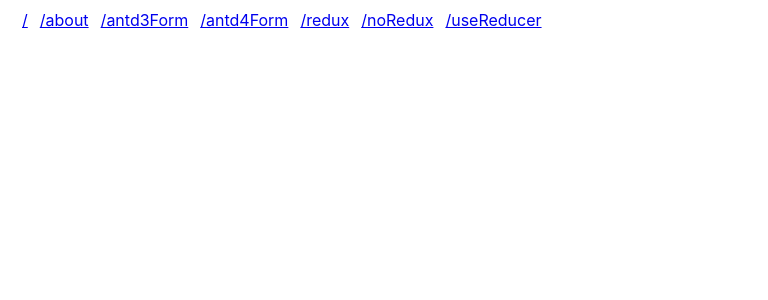
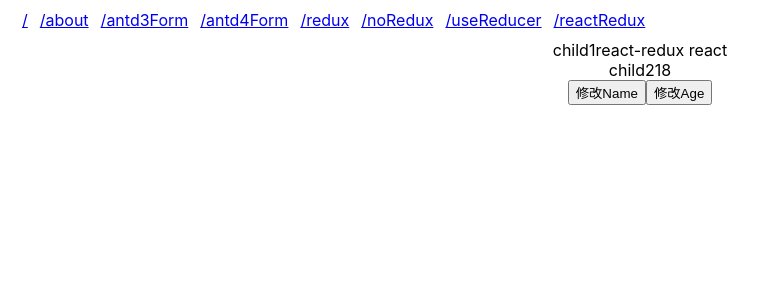
Before and after one commit to YangStrive/reacr-app, a React (Create React App) app: page /reactRedux in a window 1280 px wide. Shown: the top 300 px of the page, without its empty margins (0-768 px from the left). Built offline with nearby package versions, Linux system fonts and the light colour scheme.

Commit message:
no message

```diff
--- a/package.json
+++ b/package.json
@@ -8,6 +8,7 @@
     "@testing-library/user-event": "^13.5.0",
     "react": "^18.3.1",
     "react-dom": "^18.3.1",
+    "react-redux": "^9.2.0",
     "react-router-dom": "^6.26.1",
     "react-scripts": "5.0.1",
     "web-vitals": "^2.1.4"
--- /dev/null
+++ b/src/pages/reactRedux/components/index.jsx
@@ -0,0 +1,26 @@
+
+import { useSelector, useDispatch } from 'react-redux'
+
+const Child1 = (props) => {
+  const name = useSelector(state => state.name)
+  return <div>child1{name} {props.hobby}</div>
+}
+
+const Child2 = () => {
+  const age = useSelector(state => state.age)
+  return <div>child2{age}</div>
+}
+
+const Child3 = () => {
+  const dispatch = useDispatch()
+  return <div>
+    <button onClick={() => dispatch({type: 'changeName'})}>修改Name</button>
+    <button onClick={() => dispatch({type: 'changeAge'})}>修改Age</button>
+  </div>
+}
+
+export {
+  Child1,
+  Child2,
+  Child3
+}
--- /dev/null
+++ b/src/pages/reactRedux/index.jsx
@@ -0,0 +1,19 @@
+
+import { Provider } from 'react-redux'
+import {
+  Child1,
+  Child2,
+  Child3
+} from './components/index'
+import store from './store'
+const ReactReduxPage = () => {
+  return <Provider store={store}>
+    <>
+      <Child1 hobby="react" />
+      <Child2 />
+      <Child3 />
+    </>
+  </Provider>
+}
+
+export default ReactReduxPage
--- /dev/null
+++ b/src/pages/reactRedux/store.js
@@ -0,0 +1,22 @@
+import createStore from '../redux/creatStore.js';
+
+const reducer = (state = {name: 'react-redux', age: 18}, action) => {
+  switch (action.type) {
+    case 'changeName':
+      return {
+        ...state,
+        name: 'react-redux-1' + Math.random().toFixed(2)
+      }
+    case 'changeAge':
+      return {
+        ...state,
+        age: state.age + 1
+      }
+    default:
+      return state
+  }
+}
+
+const store = createStore(reducer)
+
+export default store
--- a/src/pages/redux/store.js
+++ b/src/pages/redux/store.js
@@ -1,4 +1,4 @@
-import createStore from './r.js';
+import createStore from './creatStore.js';
 import applyMiddleware from './applyMiddleware.js';
 import logger from './logger.js';
 import Thunk from './thunk.js';
--- a/src/router/index.js
+++ b/src/router/index.js
@@ -27,6 +27,10 @@ const router = [
   {
     path:'/useReducer',
     element: require('../pages/useReducer').default,
+  },
+  {
+    path:'/reactRedux',
+    element: require('../pages/reactRedux').default,
   }
 ]
 
```
Also changed, not shown: src/pages/redux/creatStore.js (renamed from src/pages/redux/r.js), 1 other file (tests, documents, lock files or other folders).
